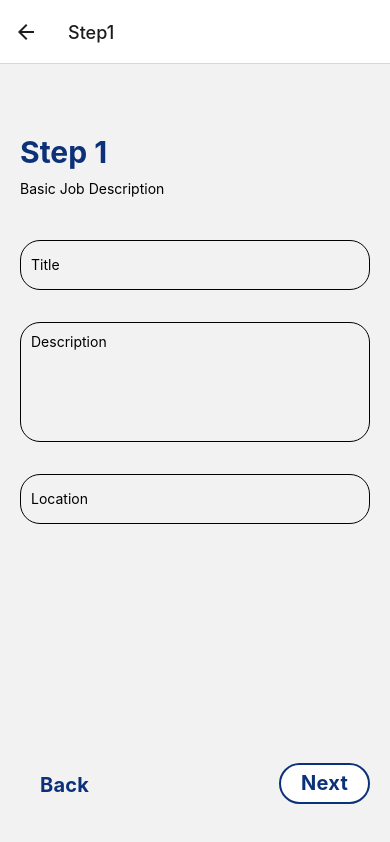
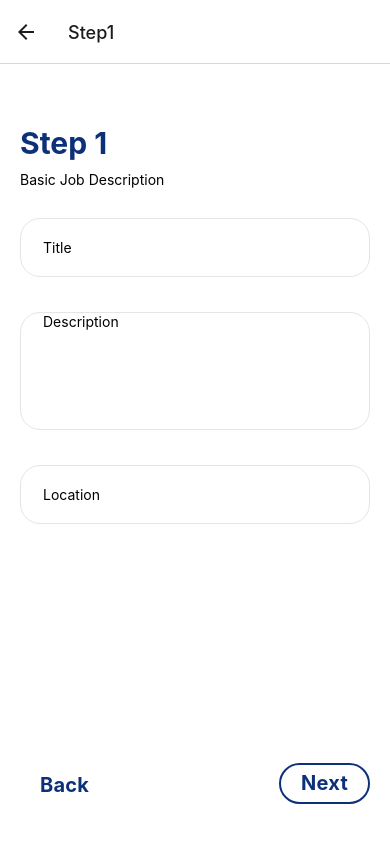
Before and after one commit to LampStack-TN/task-genie-mobile, a React Native app: screen /Step1 in a window 390 px wide. Built offline with nearby package versions, Linux system fonts and the light colour scheme.

Commit message:
styling tweaks

```diff
--- a/components/tasks/steps/Step1.tsx
+++ b/components/tasks/steps/Step1.tsx
@@ -79,11 +79,12 @@ const styles = StyleSheet.create({
     alignItems: "center",
     justifyContent: "center",
     paddingHorizontal: 20,
+    backgroundColor: "#fff",
   },
   stepContainer: {
     alignSelf: "flex-start",
     marginBottom: 20,
-    paddingTop: 10,
+    paddingTop: 1,
   },
   heading: {
     paddingTop: 60,
@@ -94,20 +95,24 @@ const styles = StyleSheet.create({
   inputContainer: {
     width: "100%",
     alignItems: "center",
-    flex: 1,
+    flex: 3,
+    gap:15,
     justifyContent: "center",
-    paddingHorizontal: 10,
+    paddingHorizontal: 11,
     marginBottom: 300,
+
   },
   input: {
-    height: 50,
+    backgroundColor: "#fff",
+    height: 60,
     width: 350,
-    margin: 12,
-    padding: 10,
+    paddingHorizontal: 22,
     borderRadius: 20,
     borderWidth: 1,
-    borderColor: "#000",
+    borderColor: "#e5e5e5",
     marginBottom: 20,
+    fontSize: 14,
+    elevation: 3,
   },
   largeInput: {
     height: 120,
--- a/components/tasks/steps/Step2.tsx
+++ b/components/tasks/steps/Step2.tsx
@@ -31,10 +31,7 @@ export default function Step2({navigation}) {
         />
 
         <MultiSelect
-          style={[styles.input,{ height: 50,
-            backgroundColor: 'transparent',
-            borderBottomColor: 'gray',
-            borderBottomWidth: 0.5,}]}
+          style={styles.input}
           placeholderStyle={styles.placeholderStyle}
           selectedTextStyle={styles.selectedTextStyle}
           inputSearchStyle={styles.inputSearchStyle}
@@ -72,11 +69,12 @@ const styles = StyleSheet.create({
     alignItems: "center",
     justifyContent: "center",
     paddingHorizontal: 20,
+    backgroundColor: "#fff",
   },
   stepContainer: {
     alignSelf: "flex-start",
     marginBottom: 20,
-    paddingTop: 10,
+    paddingTop: 1,
   },
   heading: {
     paddingTop: 60,
@@ -87,20 +85,23 @@ const styles = StyleSheet.create({
   inputContainer: {
     width: "100%",
     alignItems: "center",
-    flex: 1,
+    flex: 3,
+    gap:15,
     justifyContent: "center",
-    paddingHorizontal: 10,
+    paddingHorizontal:10,
     marginBottom: 300,
   },
   input: {
-    height: 50,
+    backgroundColor: "#fff",
+    height: 60,
     width: 350,
-    margin: 12,
-    padding: 10,
+    paddingHorizontal: 22,
     borderRadius: 20,
     borderWidth: 1,
-    borderColor: "#000",
-    paddingEnd: 50,
+    borderColor: "#e5e5e5",
+    marginBottom: 20,
+    fontSize: 14,
+    elevation: 3,
   },
   text: {
     paddingVertical: 4 * 2,
@@ -146,6 +147,6 @@ const styles = StyleSheet.create({
   },
 
   selectedStyle: {
-    borderRadius: 12,
+    borderRadius: 20,
   },
 });
--- a/components/tasks/steps/Step3.tsx
+++ b/components/tasks/steps/Step3.tsx
@@ -65,6 +65,7 @@ const styles = StyleSheet.create({
     alignItems: "center",
     justifyContent: "center",
     paddingHorizontal: 20,
+    backgroundColor: "#fff",
   },
   stepContainer: {
     alignSelf: "flex-start",
@@ -80,19 +81,23 @@ const styles = StyleSheet.create({
   inputContainer: {
     width: "100%",
     alignItems: "center",
-    flex: 1,
+    flex: 3,
+    gap:15,
     justifyContent: "center",
-    paddingHorizontal: 10,
+    paddingHorizontal: 11,
     marginBottom: 300,
   },
   input: {
-    height: 50,
+    backgroundColor: "#fff",
+    height: 60,
     width: 350,
-    margin: 12,
-    padding: 10,
+    paddingHorizontal: 22,
     borderRadius: 20,
     borderWidth: 1,
-    borderColor: "#000",
+    borderColor: "#e5e5e5",
+    marginBottom: 20,
+    fontSize: 14,
+    elevation: 3,
   },
   text: {
     paddingVertical: 4 * 2,
```
